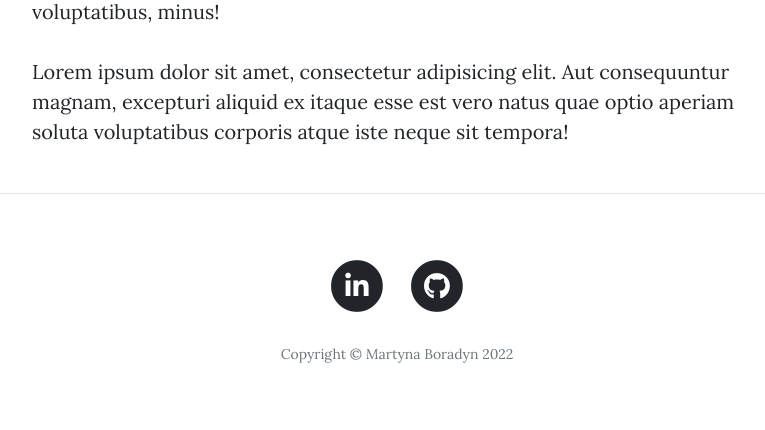
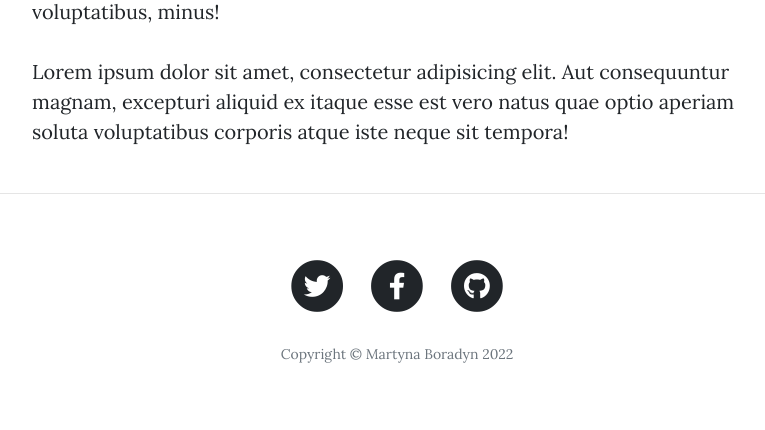
Before and after one commit to Veluthil/Blog-with-users-Flask, a Flask app: page /about in a window 1280 px wide. Shown: the part 825-1255 px from the top of the page, without its empty margins (243-1008 px from the left). Run offline with Flask 2, Linux system fonts and the light colour scheme; some libraries are stand-ins or nearby versions.

Commit message:
Back to previous

```diff
--- a/main.py
+++ b/main.py
@@ -8,11 +8,13 @@ from sqlalchemy.orm import relationship
 from flask_login import UserMixin, login_user, LoginManager, login_required, current_user, logout_user
 from forms import CreatePostForm, RegisterForm, LoginForm, CommentForm
 from flask_gravatar import Gravatar
+import secrets
 from functools import wraps
 import bleach
 import smtplib
 import os
 from dotenv import load_dotenv
+import re
 
 ##DOTENV
 load_dotenv("D:/Programming/PythonEnV/.env.txt")
--- a/templates/footer.html
+++ b/templates/footer.html
@@ -6,15 +6,23 @@
         <div class="col-lg-8 col-md-10 mx-auto">
           <ul class="list-inline text-center">
             <li class="list-inline-item">
-              <a href="https://www.linkedin.com/in/martyna-boradyn-6b890824b/">
+              <a href="#">
                 <span class="fa-stack fa-lg">
                   <i class="fas fa-circle fa-stack-2x"></i>
-                  <i class="fab fa-brands fa-linkedin-in fa-stack-1x fa-inverse"></i>
+                  <i class="fab fa-twitter fa-stack-1x fa-inverse"></i>
                 </span>
               </a>
             </li>
             <li class="list-inline-item">
-              <a href="https://github.com/Veluthil">
+              <a href="#">
+                <span class="fa-stack fa-lg">
+                  <i class="fas fa-circle fa-stack-2x"></i>
+                  <i class="fab fa-facebook-f fa-stack-1x fa-inverse"></i>
+                </span>
+              </a>
+            </li>
+            <li class="list-inline-item">
+              <a href="#">
                 <span class="fa-stack fa-lg">
                   <i class="fas fa-circle fa-stack-2x"></i>
                   <i class="fab fa-github fa-stack-1x fa-inverse"></i>
```
